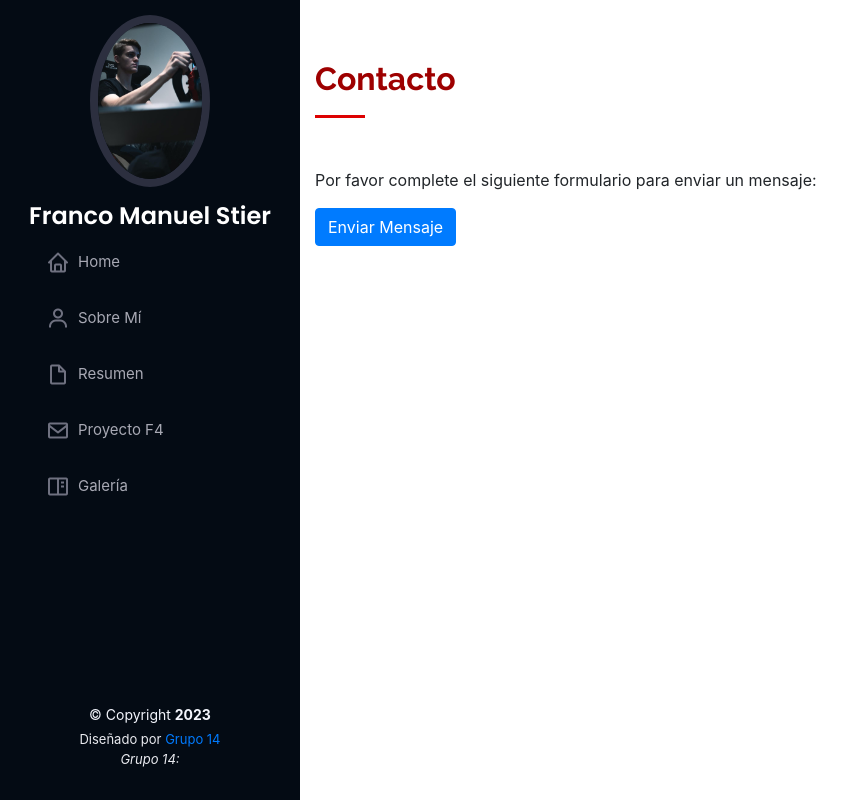
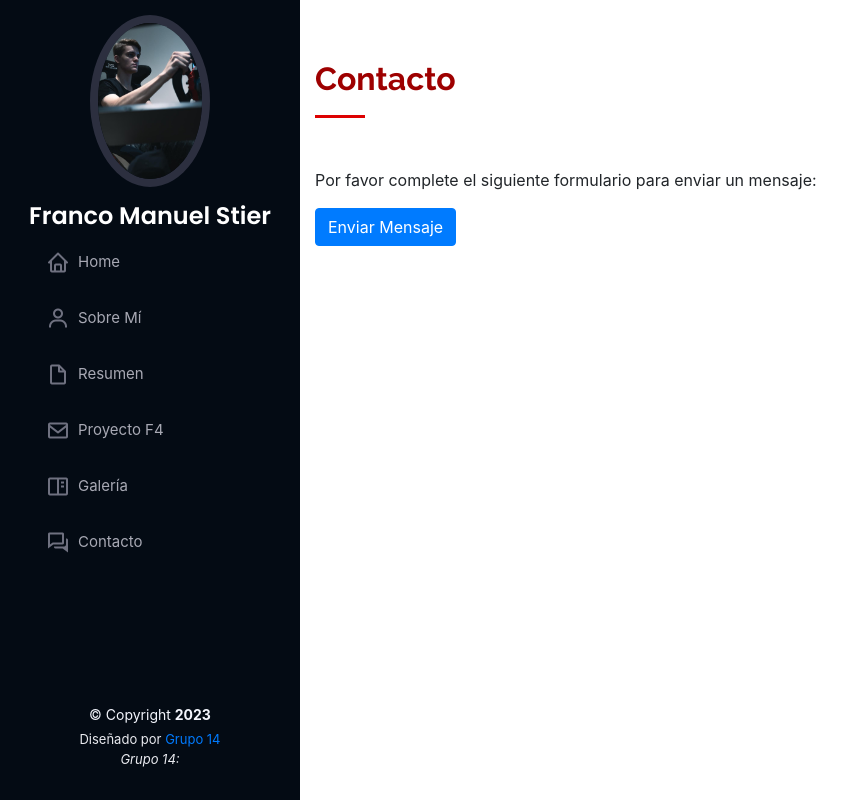
Before and after one commit to nanoflores888/Proyecto_Grupo_14_CaC, a Django app: page /contacto/ in a window 1280 px wide. Shown: the whole page, without its empty margins (0-848 px from the left). Run offline with Django 4.2, Linux system fonts and the light colour scheme; some libraries are stand-ins or nearby versions.

Commit message:
Update header.html

```diff
--- a/templates/home/header.html
+++ b/templates/home/header.html
@@ -39,6 +39,11 @@
             ><i class="bx bx-book-content"></i> <span>Galería</span></a
           >
         </li>
+        <li>
+          <a href="{% url 'contacto' %}" class="nav-link scrollto"
+            ><i class="bx bx-conversation"></i> <span>Contacto</span></a
+          >
+        </li>
       </ul>
     </nav>
     <!-- .nav-menu -->
```
